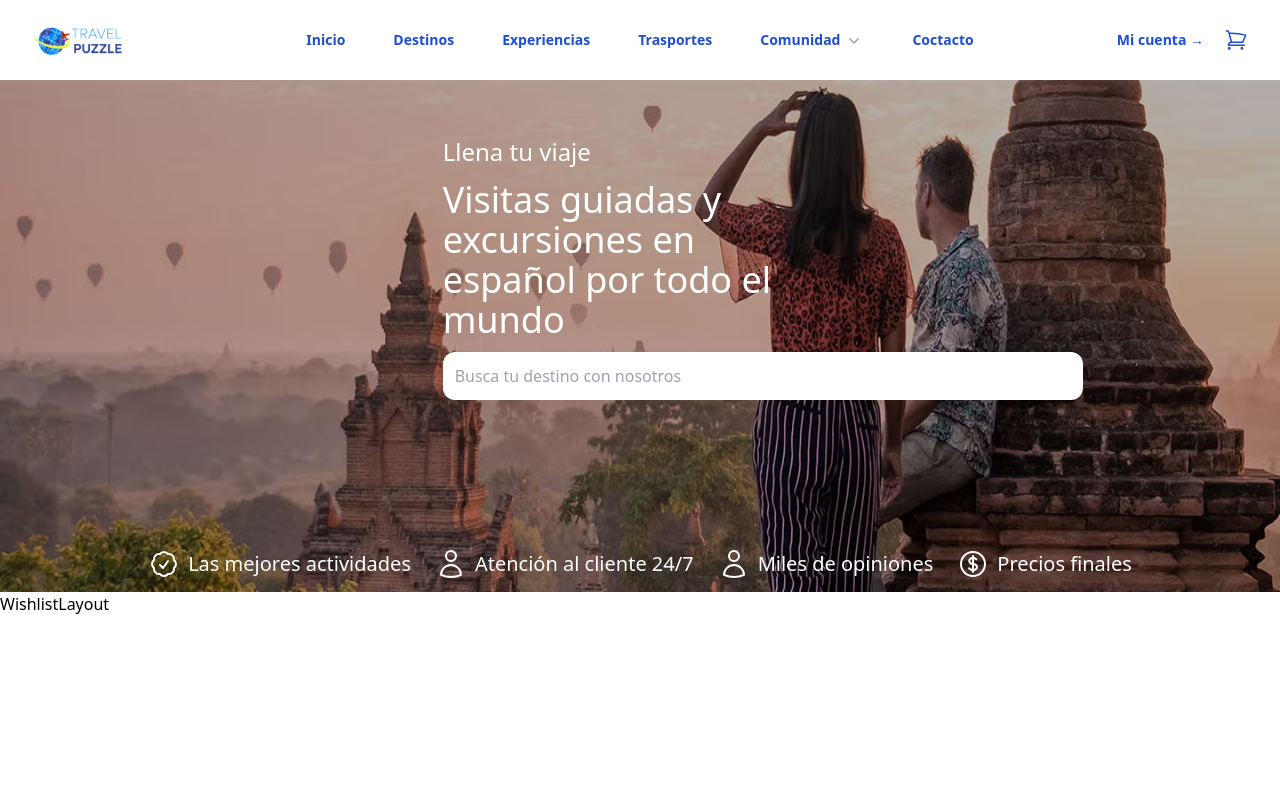
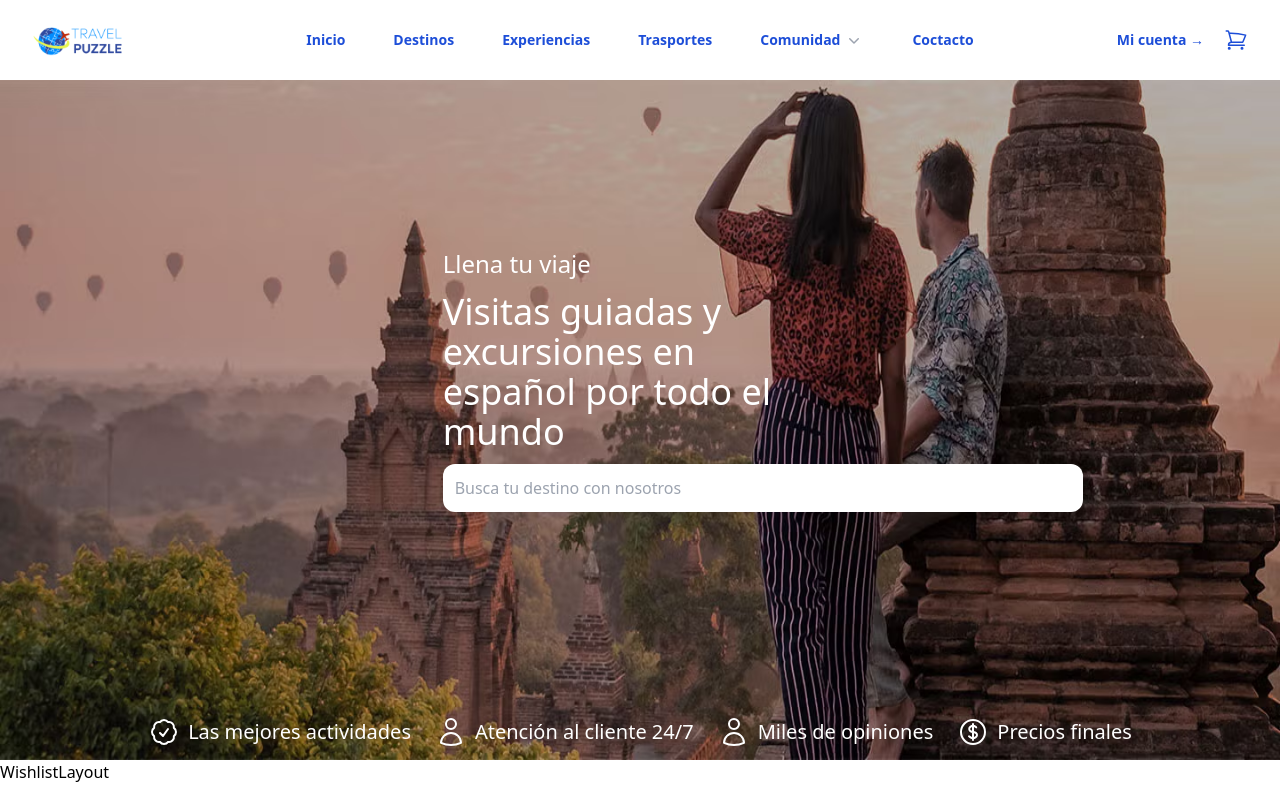
Before and after one commit to BMISYSTEM/TravelPluzzed, a React (Vite) app: page / in a window 1280 px wide. Built offline with nearby package versions, Linux system fonts and the light colour scheme.

Commit message:
actualizacion del tamano del banner

```diff
--- a/src/Client/Header/Banner/views/BannerLayout.tsx
+++ b/src/Client/Header/Banner/views/BannerLayout.tsx
@@ -35,7 +35,9 @@ export const BannerLayout = () => {
     const [islandSheart,setIslandSheart] = useState(false)
     const buscadorRef = useRef<HTMLInputElement>(null)
   return (
-    <section className=" relative w-full h-[32rem]   bg-red-500  " >
+    <section className=" relative w-full h-full    " style={{
+        height:'85vh'
+    }}>
         <div className='  absolute w-full h-full  flex flex-col gap-3 justify-center items-center p-3'>
             <div className='relative w-1/3 h-full flex flex-col gap-3  p-3 justify-end '>
                 <h1 className='text-2xl font-sans text-white'>Llena tu viaje</h1>
@@ -68,8 +70,10 @@ export const BannerLayout = () => {
                 <TextBannerEnd icon={money} text='Precios finales'/>
             </div>
         </div>
-        <div className='w-full h-[32rem] overflow-hidden'>
-            <img src={banner} alt="" className='w-full h-[40rem] object-fill'/>
+        <div className='w-full overflow-hidden' style={{
+        height:'85vh'
+        }}>
+            <img src={banner} alt="" className='w-full h-full object-fill'/>
         </div>
     </section>
   )
```
